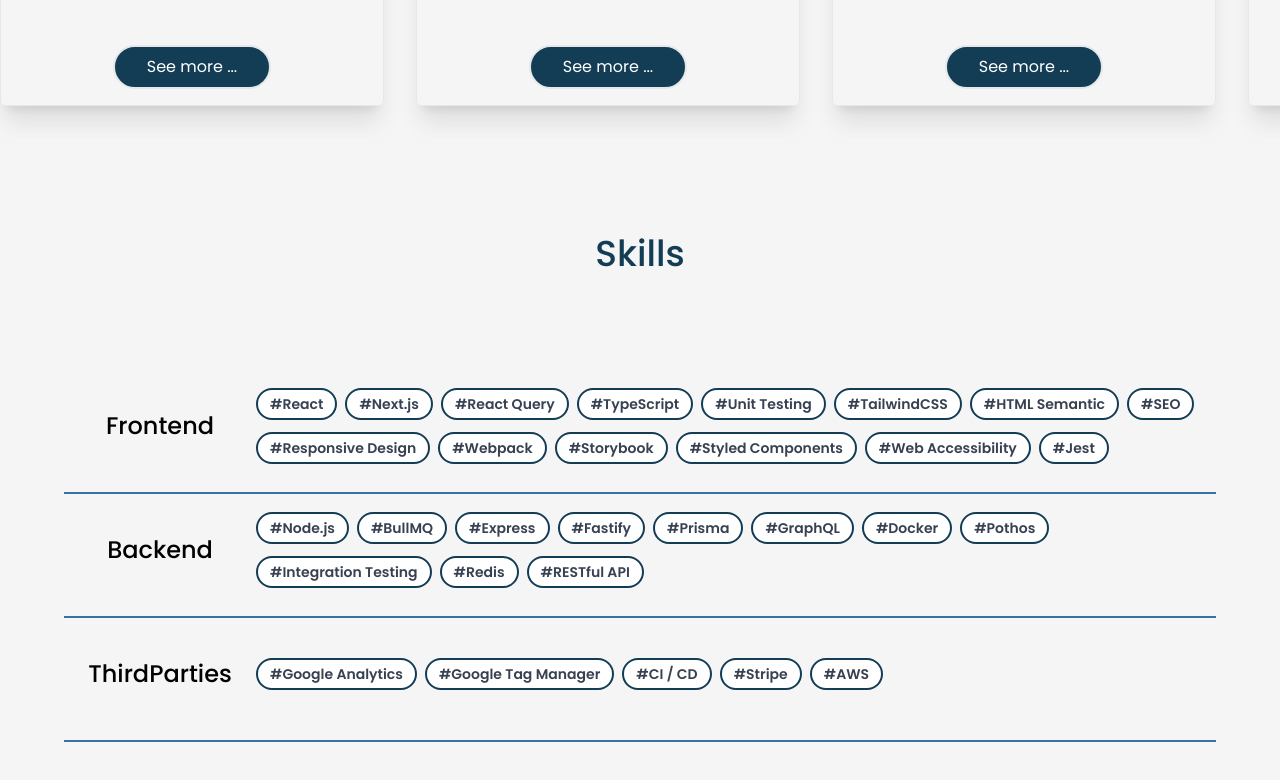
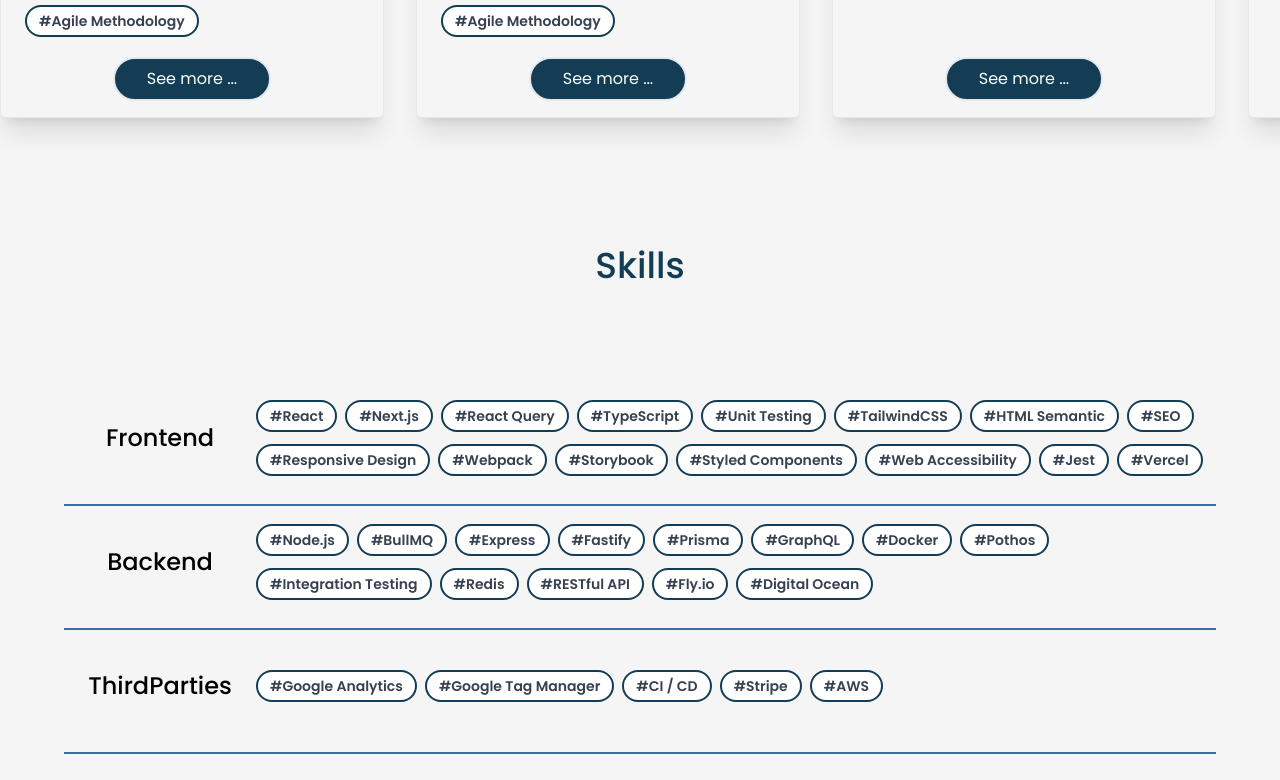
Before and after one commit to dedickerremi/dedickerremi-www, a Next.js app: page /home in a window 1280 px wide. Shown: the part 1536-2316 px from the top of the page. Built offline with nearby package versions, Linux system fonts and the light colour scheme.

Commit message:
update skills

```diff
--- a/app/(with-navbar)/home/components/Skills/components/Skill.tsx
+++ b/app/(with-navbar)/home/components/Skills/components/Skill.tsx
@@ -29,7 +29,7 @@
               target="_blank"
             >
               <h6 className="text-xs">{skill.url} </h6>
-              <Image src="/new-tab.svg" width={16} height={16} alt="link" />
+              <Image src="/new-tab.svg" width={12} height={12} alt="link" />
             </Link>
           )}
         </HoverCardPrimitive.HoverCardContent>
--- a/app/(with-navbar)/home/components/Skills/skills/frontendSkills.ts
+++ b/app/(with-navbar)/home/components/Skills/skills/frontendSkills.ts
@@ -104,6 +104,12 @@
   description: "Unit Testing with Jest",
 }
 
+export const skVercel: SkillType = {
+  name: "Vercel",
+  description: "Vercel",
+  url: "https://vercel.com/",
+}
+
 export const skWebpack: SkillType = {
   name: "Webpack",
   description: "A static module bundler for modern JavaScript applications",
--- a/app/(with-navbar)/home/components/Skills/skills/index.ts
+++ b/app/(with-navbar)/home/components/Skills/skills/index.ts
@@ -9,6 +9,8 @@
   skRedis,
   skRestfulApi,
   skIntegrationTest,
+  skFlyIo,
+  skDigitalOcean,
 } from "./backendSkills"
 import { skPostgreSQL, skMySQL, skMongoDB } from "./databaseSkills"
 import {
@@ -27,6 +29,7 @@
   skUnitTest,
   skWebAccessibility,
   skSEO,
+  skVercel,
 } from "./frontendSkills"
 import {
   skAgileMethodology,
@@ -65,6 +68,7 @@
     skStyledComponents,
     skWebAccessibility,
     skJest,
+    skVercel,
   ],
   backend: [
     skNodeJs,
@@ -78,6 +82,8 @@
     skIntegrationTest,
     skRedis,
     skRestfulApi,
+    skFlyIo,
+    skDigitalOcean,
   ],
   database: [skPostgreSQL, skMySQL, skMongoDB],
   thirdParties: [
```
Also changed, not shown: app/(with-navbar)/home/components/Projects/constant.ts (+15 -3 lines).
